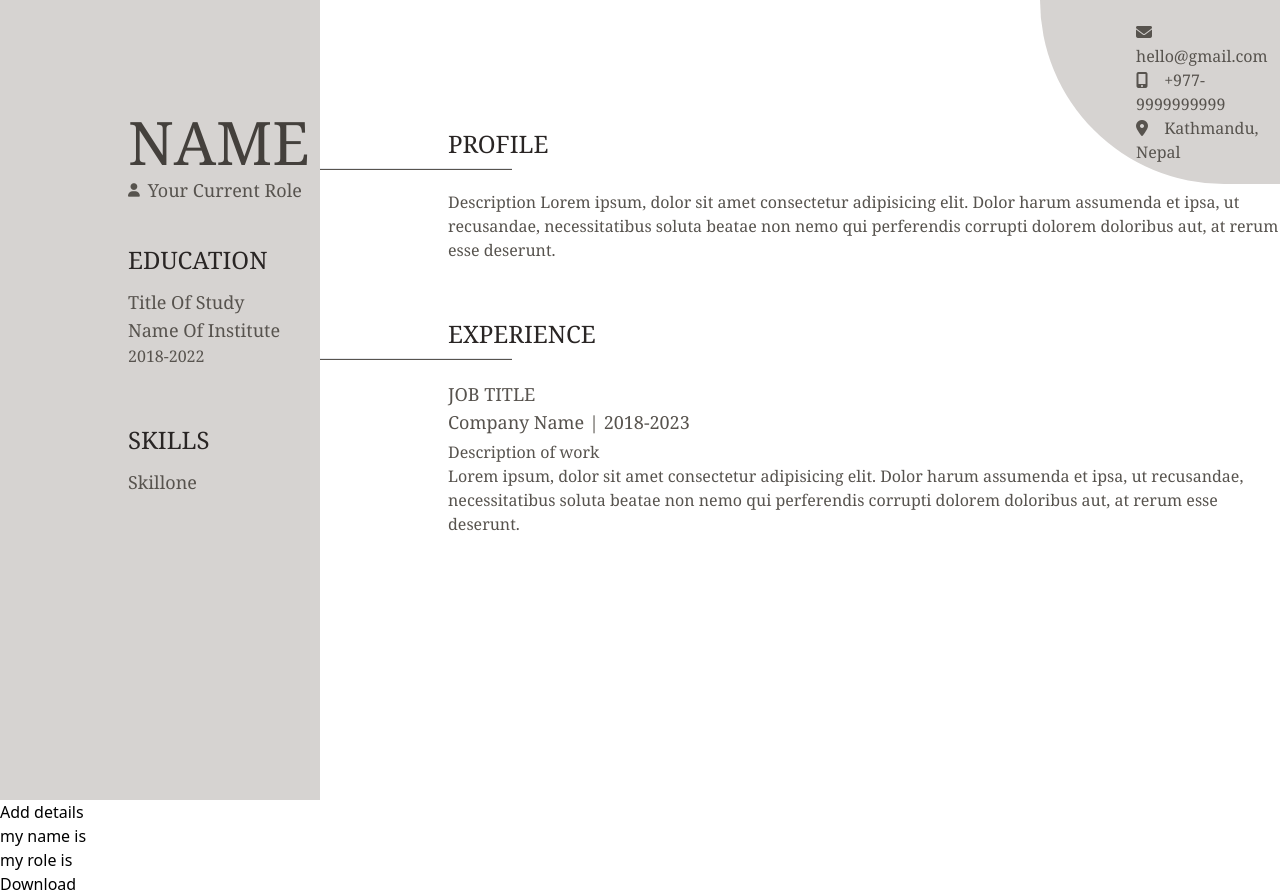
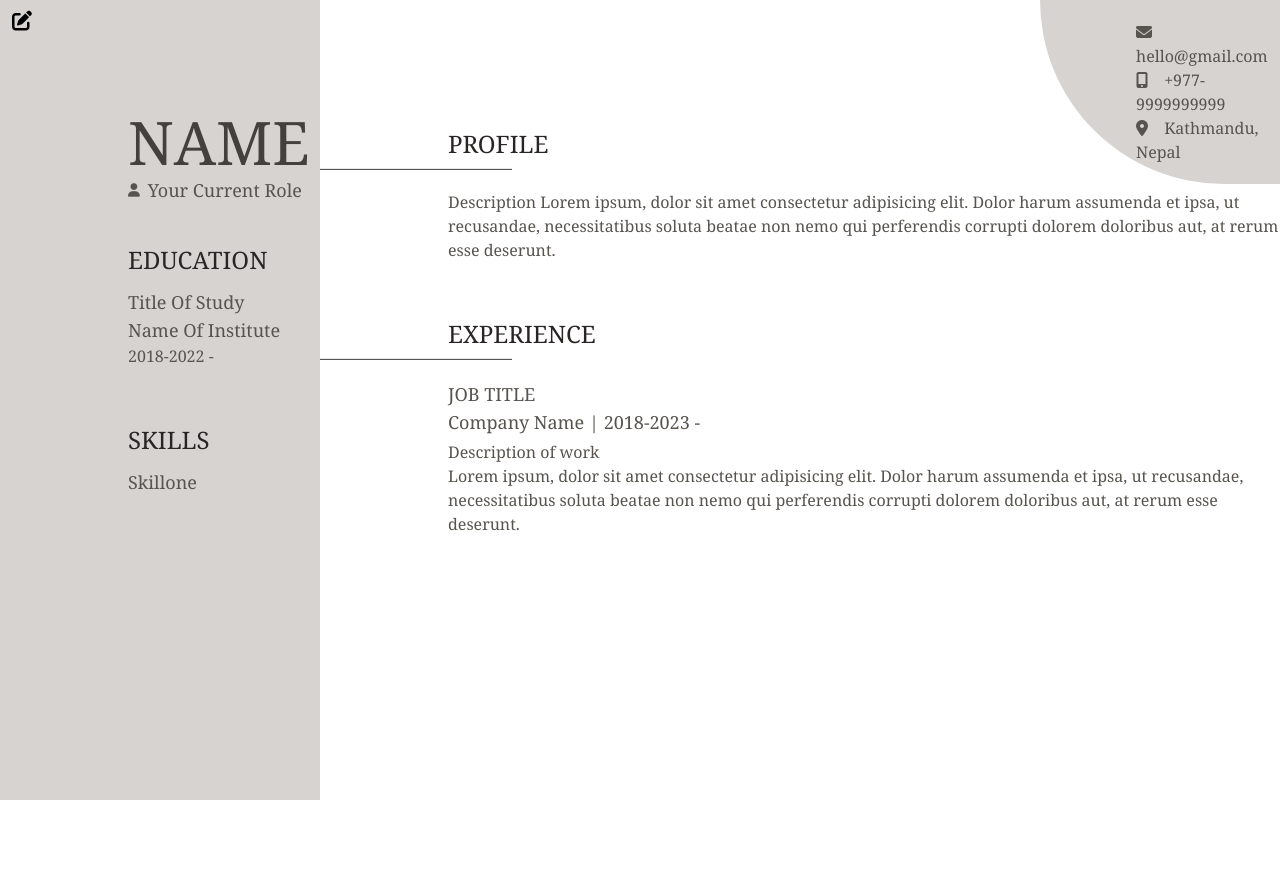
Before and after one commit to Raghav-Thapa/React-CV, a React (Vite) app: page / in a window 1280 px wide. After the commit the page ends 800 px from the top, so only its background shows below. Built offline with nearby package versions, Linux system fonts and the light colour scheme.

Commit message:
ui for form and generation of cv

```diff
--- a/src/pages/Formpage.jsx
+++ b/src/pages/Formpage.jsx
@@ -158,7 +158,9 @@ const FormPage = () => {
               }`}
             ></i>
           </div>
-          <NavLink to="/"> Generate My CV</NavLink>
+          <div className="ms-3 mt-5 bg-stone-100 w-1/2 p-2 ps-7 pe-7 rounded-lg capitalize font-serif text-stone-700 text-md hover:bg-stone-300">
+            <NavLink to="/"> Generate My CV</NavLink>
+          </div>
         </div>
       </div>
       <div className="w-3/4 h-screen bg-stone-50 ">
--- a/src/pages/Homepage.jsx
+++ b/src/pages/Homepage.jsx
@@ -36,6 +36,9 @@ const HomePage = () => {
     <>
       <div className="flex">
         <div className="w-1/4 h-screen bg-stone-300">
+          <NavLink to="/form">
+            <i class="fa-solid fa-pen-to-square fa-lg absolute ms-3 mt-5 cursor-pointer"></i>
+          </NavLink>
           <div className=" ms-32 mt-28 font-serif text-stone-700 text-6xl flex flex-col items-start">
             <h1 className="uppercase">{fullName}</h1>
             <h1>NAME</h1>
@@ -58,7 +61,8 @@ const HomePage = () => {
                   Name of Institute {eduDetail.institute}
                 </h3>
                 <h3 className="font-serif text-stone-600 text-md">
-                  2018-2022{eduDetail.date.split("-")[0]}
+                  2018-2022 {eduDetail.date.split("-")[0]} -{" "}
+                  {eduDetail.date.split("-")[0]}
                 </h3>
               </div>
             ))}
@@ -122,6 +126,7 @@ const HomePage = () => {
                 </h3>
                 <h3 className="font-serif text-stone-600 text-lg">
                   Company Name {expList.company}| 2018-2023
+                  {expList.date.split("-")[0]} - {expList.date.split("-")[0]}
                 </h3>
                 <p className="mt-1">
                   {expList.detail}
@@ -136,14 +141,6 @@ const HomePage = () => {
           </div>
         </div>
       </div>
-      <NavLink to="/addinfo">
-        {" "}
-        <button>Add details</button>
-      </NavLink>
-      <br />
-      <h1>my name is {fullName}</h1>
-      <h1>my role is {role}</h1>
-      <button onClick={handleDownload}>Download</button>
     </>
   );
 };
```
